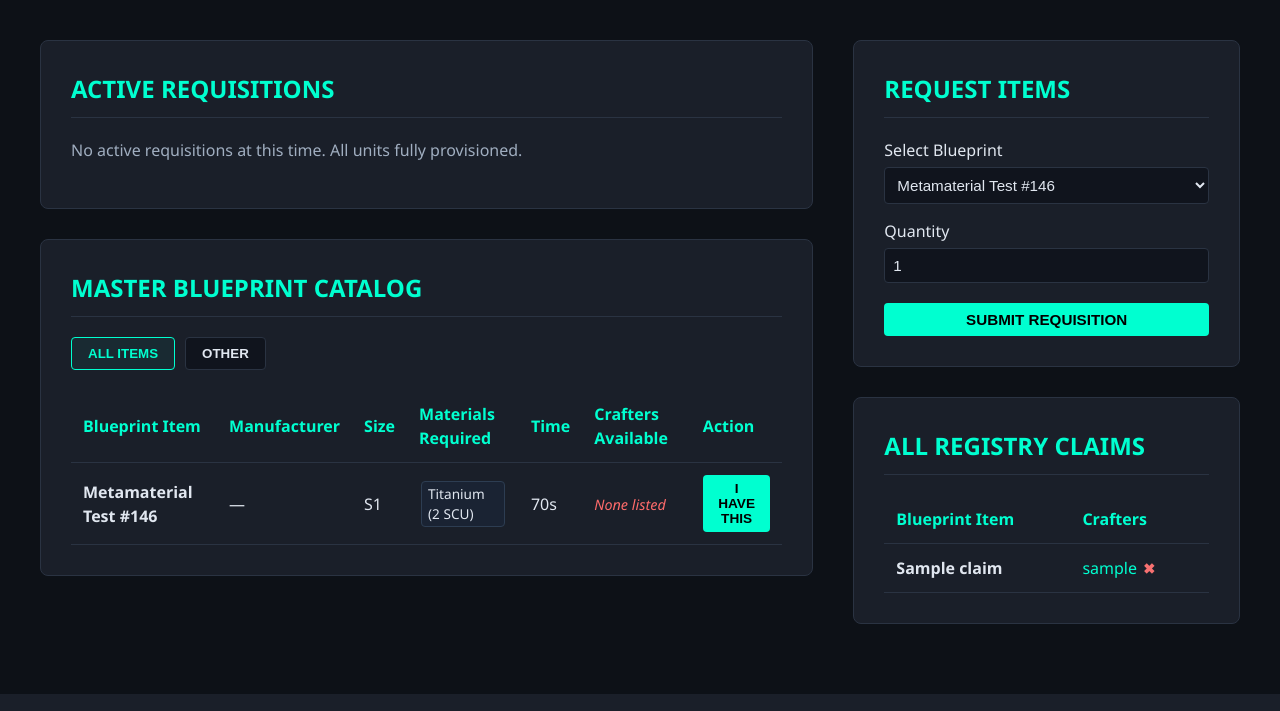
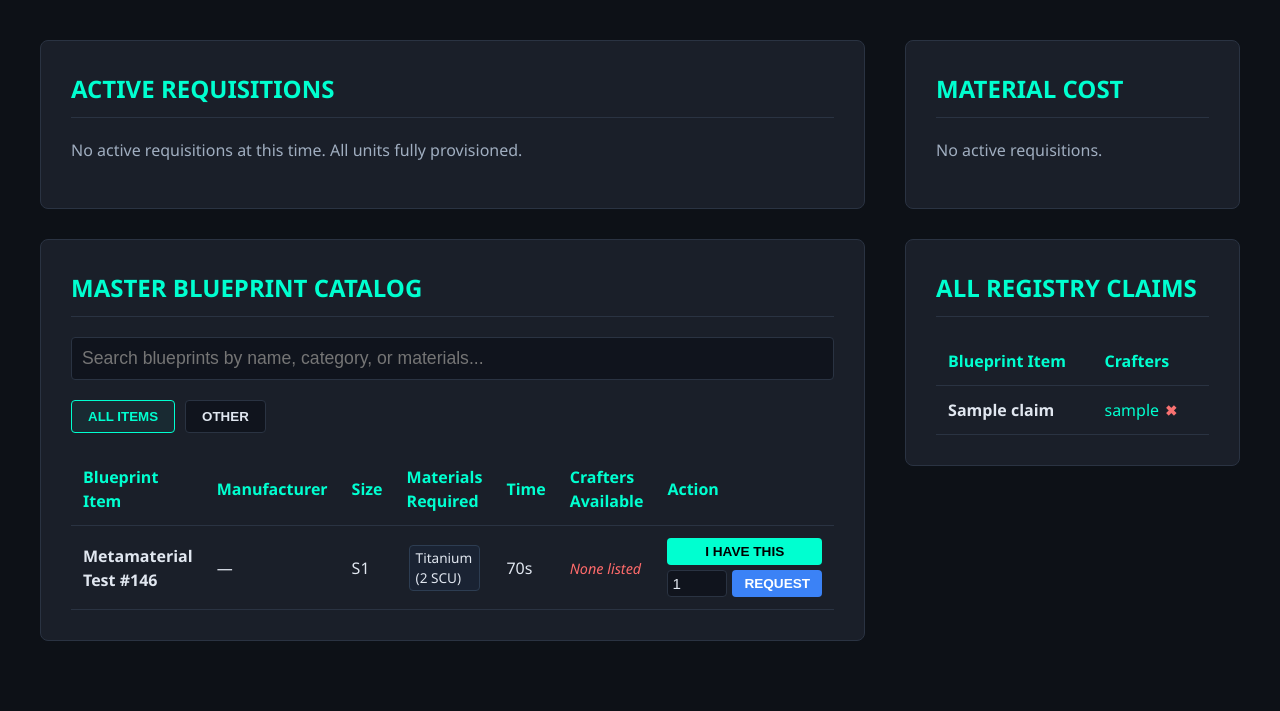
Before and after one commit to lordryn/Blueprint_Compiler, a Flask app: a page that uses templates/dashboard.html in a window 1280 px wide. Shown: the part 141-852 px from the top of the page. Run offline with Flask 3, Linux system fonts and the light colour scheme; the visitor is signed in with stand-in values (Sample User, id 1); tables that the repository leaves empty hold one stand-in row (values such as "Sample post"); some libraries are stand-ins or nearby versions.

Commit message:
feat: add universal search bar, inline request buttons, and material cost total ledger

```diff
--- a/app.py
+++ b/app.py
@@ -328,12 +328,46 @@ def organization_dashboard(org_slug):
     # Requisitions
     org_reqs = Requisition.query.filter_by(organization_id=org.id, status='Pending').all()
 
+    material_totals_dict = {}
+    bp_dict = {bp['blueprint_name']: bp for bp in blueprints}
+
+    for req in org_reqs:
+        bp = bp_dict.get(req.blueprint_name)
+        if bp and 'materials' in bp:
+            for mat in bp['materials']:
+                mat_name = mat.get('name')
+                amt_str = mat.get('amount', '0')
+
+                match = re.match(r"^([\d.]+)\s*(.*)$", str(amt_str).strip())
+                if match:
+                    val = float(match.group(1))
+                    unit = match.group(2).strip()
+                else:
+                    val = 0.0
+                    unit = ""
+
+                total_val = val * req.quantity
+
+                key = (mat_name, unit)
+                if key not in material_totals_dict:
+                    material_totals_dict[key] = 0.0
+                material_totals_dict[key] += total_val
+
+    material_totals = []
+    for (name, unit), total in material_totals_dict.items():
+        total_str = f"{total:g}"
+        amount_str = f"{total_str} {unit}".strip()
+        material_totals.append({'name': name, 'amount': amount_str})
+
+    material_totals.sort(key=lambda x: x['name'])
+
     return render_template('dashboard.html',
                            org=org,
                            blueprints=blueprints,
                            categories=categories,
                            crafters_map=crafters_map,
                            requisitions=org_reqs,
+                           material_totals=material_totals,
                            user_role=user_role.role.name)
 
 
--- a/templates/dashboard.html
+++ b/templates/dashboard.html
@@ -244,10 +244,14 @@
             <div class="section">
                 <h2>MASTER BLUEPRINT CATALOG</h2>
 
+                <div style="margin-bottom: 20px;">
+                    <input type="text" id="searchInput" placeholder="Search blueprints by name, category, or materials..." style="width: 100%; box-sizing: border-box; padding: 10px; font-size: 1.1em; background-color: #10141d; color: var(--app-text); border: 1px solid var(--border-color); border-radius: 4px;" onkeyup="filterBlueprints()">
+                </div>
+
                 <div class="category-tabs">
-                    <button class="tab-btn active" onclick="filterCategory('all')">ALL ITEMS</button>
+                    <button class="tab-btn active" onclick="filterCategory('all', this)">ALL ITEMS</button>
                     {% for cat in categories %}
-                    <button class="tab-btn" onclick="filterCategory('{{ cat }}')">{{ cat | upper }}</button>
+                    <button class="tab-btn" onclick="filterCategory('{{ cat }}', this)">{{ cat | upper }}</button>
                     {% endfor %}
                 </div>
 
@@ -299,17 +303,24 @@
                                 {% endfor %}
 
                                 {% if user_has_claimed.value %}
-                                <form action="/org/{{ org.slug }}/claim/{{ user_claim_id.value }}/delete" method="POST" style="display:inline;">
+                                <form action="/org/{{ org.slug }}/claim/{{ user_claim_id.value }}/delete" method="POST" style="margin-bottom: 5px;">
                                     <input type="hidden" name="csrf_token" value="{{ csrf_token() }}"/>
-                                    <button type="submit" class="btn btn-danger" style="padding: 6px 12px; font-size: 0.85em;">REMOVE MY CLAIM</button>
+                                    <button type="submit" class="btn btn-danger" style="padding: 6px 12px; font-size: 0.85em; width: 100%;">REMOVE MY CLAIM</button>
                                 </form>
                                 {% else %}
-                                <form action="/org/{{ org.slug }}/claim" method="POST" style="display:inline;">
+                                <form action="/org/{{ org.slug }}/claim" method="POST" style="margin-bottom: 5px;">
                                     <input type="hidden" name="csrf_token" value="{{ csrf_token() }}"/>
                                     <input type="hidden" name="blueprint_name" value="{{ bp.blueprint_name }}">
-                                    <button type="submit" class="btn" style="padding: 6px 12px; font-size: 0.85em;">I HAVE THIS</button>
+                                    <button type="submit" class="btn" style="padding: 6px 12px; font-size: 0.85em; width: 100%;">I HAVE THIS</button>
                                 </form>
                                 {% endif %}
+
+                                <form action="/org/{{ org.slug }}/requisition" method="POST" style="display:flex; gap: 5px; margin-top: 5px;">
+                                    <input type="hidden" name="csrf_token" value="{{ csrf_token() }}"/>
+                                    <input type="hidden" name="blueprint_name" value="{{ bp.blueprint_name }}">
+                                    <input type="number" name="quantity" min="1" value="1" style="width: 60px; padding: 4px;" required>
+                                    <button type="submit" class="btn" style="padding: 6px 12px; font-size: 0.85em; flex-grow: 1; background-color: #3b82f6; color: white;">REQUEST</button>
+                                </form>
                             </td>
                         </tr>
                         {% endfor %}
@@ -319,25 +330,29 @@
         </div>
 
         <div class="sidebar">
-            <!-- Submit Requisition Form -->
+            <!-- Material Cost Ledger -->
             <div class="section">
-                <h2>REQUEST ITEMS</h2>
-                <form action="/org/{{ org.slug }}/requisition" method="POST">
-                    <input type="hidden" name="csrf_token" value="{{ csrf_token() }}"/>
-                    <div style="margin-bottom: 15px;">
-                        <label style="display:block; margin-bottom: 5px;">Select Blueprint</label>
-                        <select name="blueprint_name" style="width:100%; box-sizing:border-box;" required>
-                            {% for bp in blueprints %}
-                            <option value="{{ bp.blueprint_name }}">{{ bp.blueprint_name }}</option>
-                            {% endfor %}
-                        </select>
-                    </div>
-                    <div style="margin-bottom: 20px;">
-                        <label style="display:block; margin-bottom: 5px;">Quantity</label>
-                        <input type="number" name="quantity" min="1" value="1" style="width:100%; box-sizing:border-box;" required>
-                    </div>
-                    <button type="submit" class="btn" style="width:100%;">SUBMIT REQUISITION</button>
-                </form>
+                <h2>MATERIAL COST</h2>
+                {% if material_totals %}
+                <table>
+                    <thead>
+                        <tr>
+                            <th>Material</th>
+                            <th>Total Cost</th>
+                        </tr>
+                    </thead>
+                    <tbody>
+                        {% for mat in material_totals %}
+                        <tr>
+                            <td><strong>{{ mat.name }}</strong></td>
+                            <td>{{ mat.amount }}</td>
+                        </tr>
+                        {% endfor %}
+                    </tbody>
+                </table>
+                {% else %}
+                <p style="color: #a0aec0;">No active requisitions.</p>
+                {% endif %}
             </div>
 
             <!-- Crafter Summary Ledger -->
@@ -381,16 +396,35 @@
     </div>
 
     <script>
-        function filterCategory(category) {
-            // Update active tab styles
-            const buttons = document.querySelectorAll('.tab-btn');
-            buttons.forEach(btn => btn.classList.remove('active'));
-            event.currentTarget.classList.add('active');
+        let currentCategory = 'all';
 
-            // Toggle rows
+        function filterCategory(category, element) {
+            currentCategory = category;
+
+            if (element) {
+                // Update active tab styles
+                const buttons = document.querySelectorAll('.tab-btn');
+                buttons.forEach(btn => btn.classList.remove('active'));
+                element.classList.add('active');
+            }
+
+            applyFilters();
+        }
+
+        function filterBlueprints() {
+            applyFilters();
+        }
+
+        function applyFilters() {
+            const searchQuery = document.getElementById('searchInput').value.toLowerCase();
             const rows = document.querySelectorAll('.blueprint-row');
+
             rows.forEach(row => {
-                if (category === 'all' || row.getAttribute('data-category') === category) {
+                const categoryMatch = currentCategory === 'all' || row.getAttribute('data-category') === currentCategory;
+                const rowText = row.textContent.toLowerCase();
+                const searchMatch = searchQuery === '' || rowText.includes(searchQuery);
+
+                if (categoryMatch && searchMatch) {
                     row.style.display = '';
                 } else {
                     row.style.display = 'none';
```
